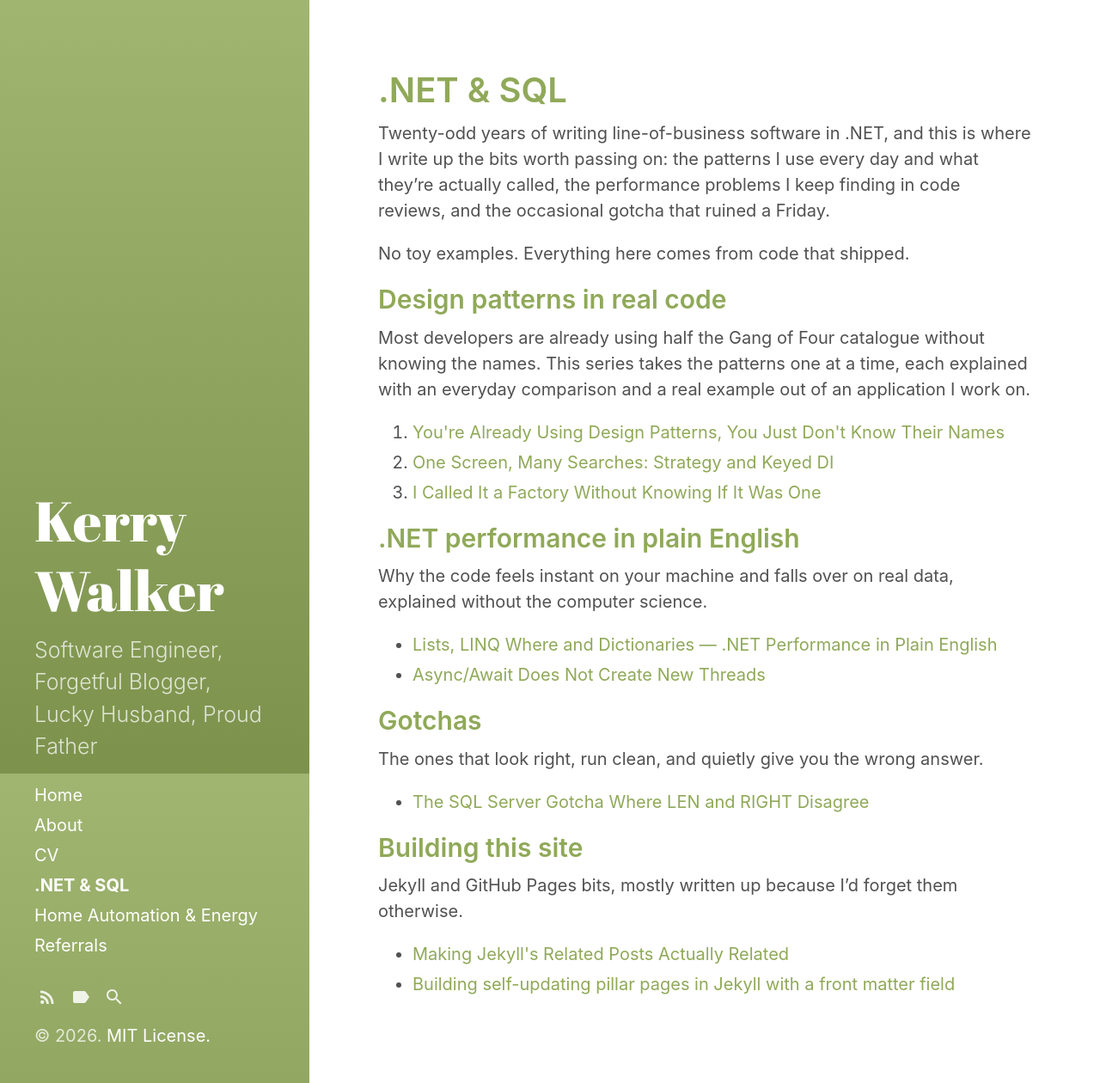
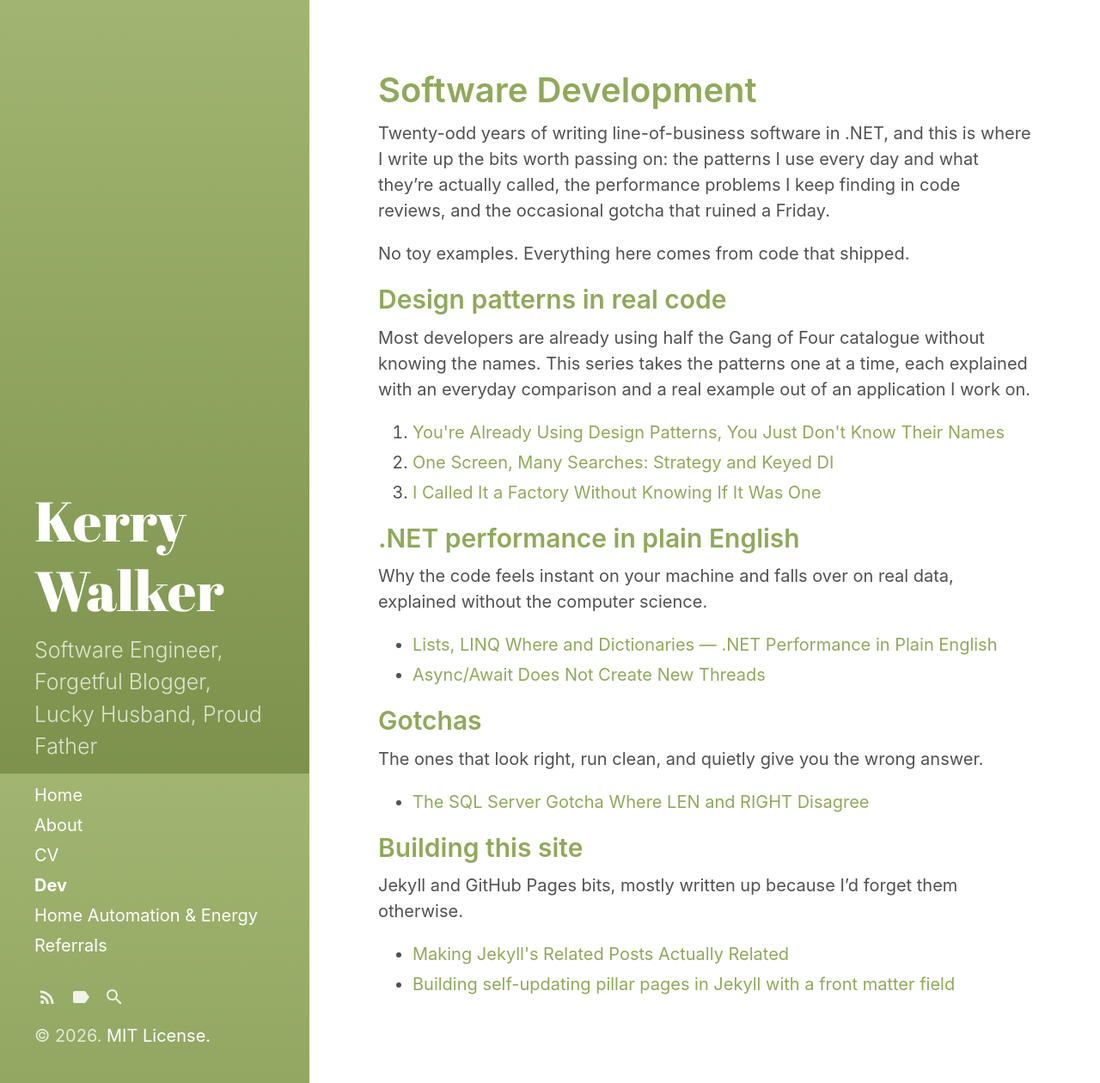
Before and after one commit to KerryWalker/KerryWalker.github.io, a Jekyll site: the page built from dev.md, in a window 1280 px wide and 1260 px high. Shown: the whole window at 86% size. Built offline with Jekyll 4.4.1, drawn with Linux system fonts in a browser that asks for light colours.

Commit message:
Retitle dev page and point series index at its new URL

```diff
--- a/_data/series.yml
+++ b/_data/series.yml
@@ -2,4 +2,4 @@
 # `url` points at the section of the pillar page listing every part.
 design-patterns:
   name: Design Patterns in Real Code
-  url: /dotnet.html#design-patterns
+  url: /dev.html#design-patterns
--- a/dev.md
+++ b/dev.md
@@ -1,8 +1,9 @@
 ---
 layout: page
-title: .NET & SQL
+title: Software Development
+short_title: Dev
 sidebar_link: true
-excerpt: Design patterns explained with real production code, .NET performance in plain English, and the SQL Server gotchas that cost me an afternoon.
+excerpt: Design patterns explained with real production code, .NET performance in plain English, the SQL Server gotchas that cost me an afternoon, and notes on building this site.
 ---
 
 Twenty-odd years of writing line-of-business software in .NET, and this is where I write up the bits worth passing on: the patterns I use every day and what they're actually called, the performance problems I keep finding in code reviews, and the occasional gotcha that ruined a Friday.
```
